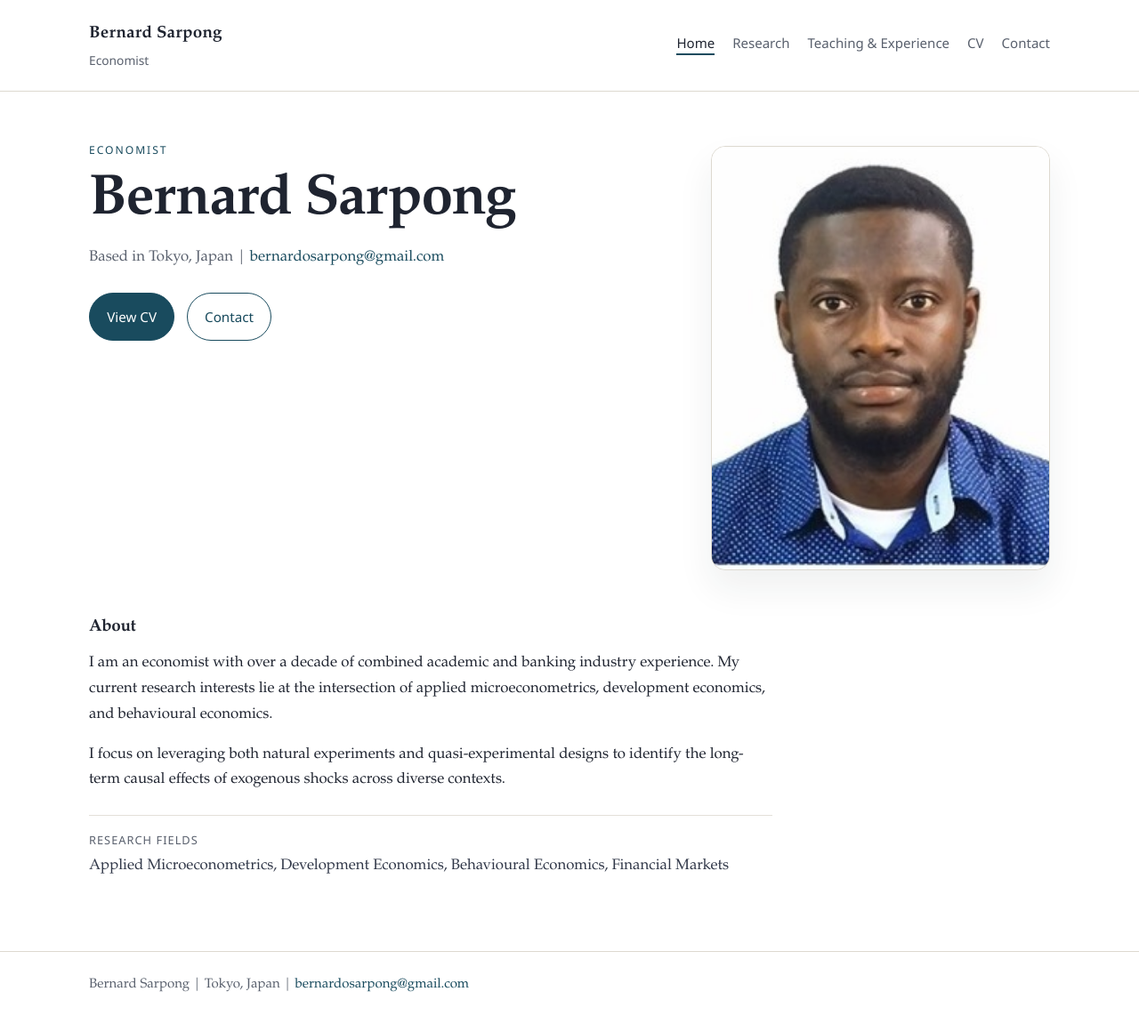
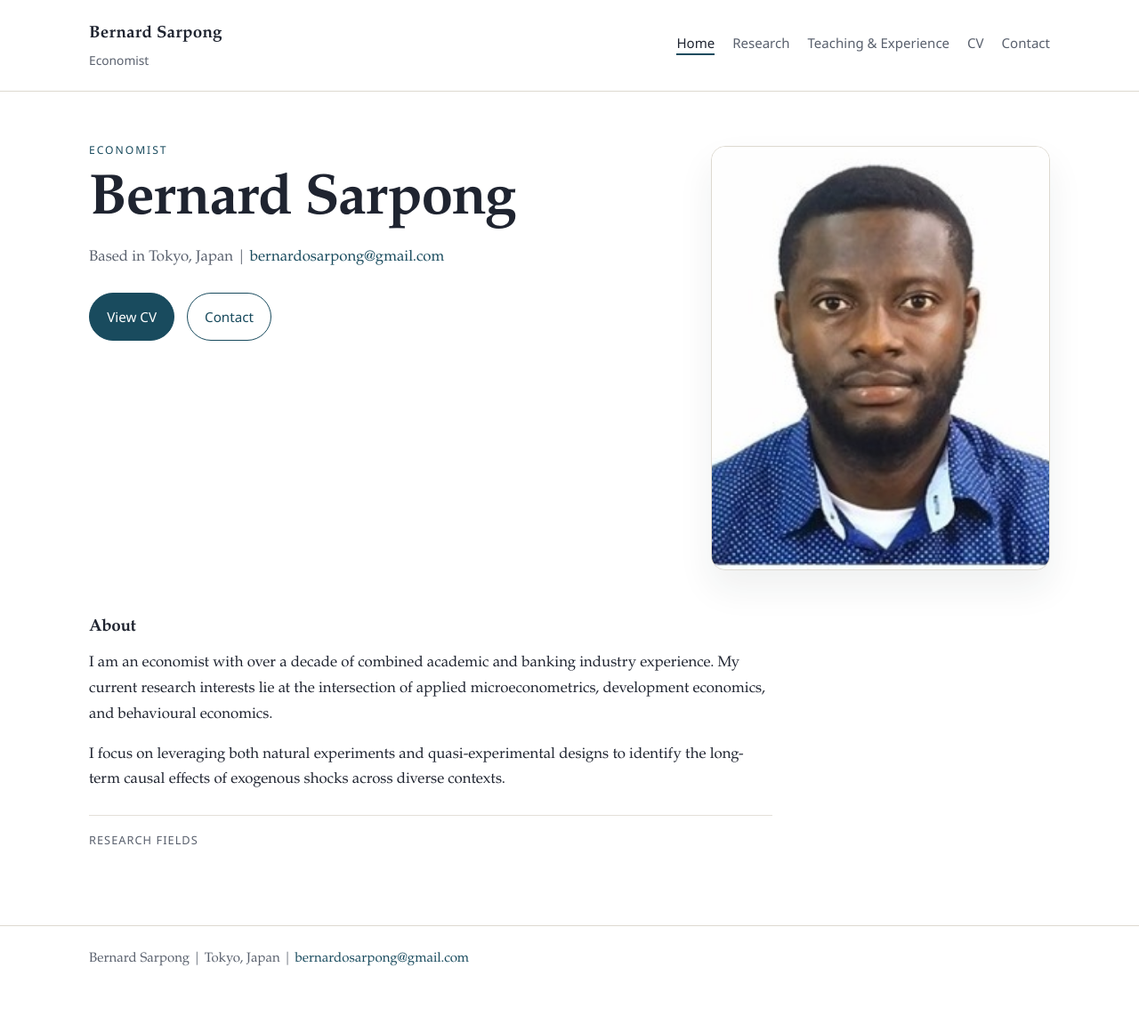
Before and after one commit to bernardksarpong/bernardksarpong.github.io, a Jekyll site: the page built from index.html, in a window 1280 px wide. Shown: the whole page at 89% size. Built offline with Jekyll 4.4.1, drawn with Linux system fonts in a browser that asks for light colours; after the commit the page ends 1131 px from its top, so only the background shows below that.

Commit message:
Update profile content via site editor

```diff
--- a/_data/profile.yml
+++ b/_data/profile.yml
@@ -8,14 +8,5 @@ biography:
   - I am an economist with over a decade of combined academic and banking industry experience.  My current research interests lie at the intersection of applied microeconometrics, development economics, and behavioural economics.
   - I focus on leveraging both natural experiments and quasi-experimental designs to identify the long-term causal effects of exogenous shocks across diverse contexts.
 education: []
-research_fields:
-  - Applied Microeconometrics
-  - Development Economics
-  - Behavioural Economics
-  - Financial Markets
-research_interests:
-  - Life-Course Effects of Exogenous Shocks
-  - Labour Supply and Retirement Behaviour
-  - Behavioural Responses to Economic Risk
-  - Causal Inference
-  - Impact Evaluation
+research_fields: []
+research_interests: []
```
